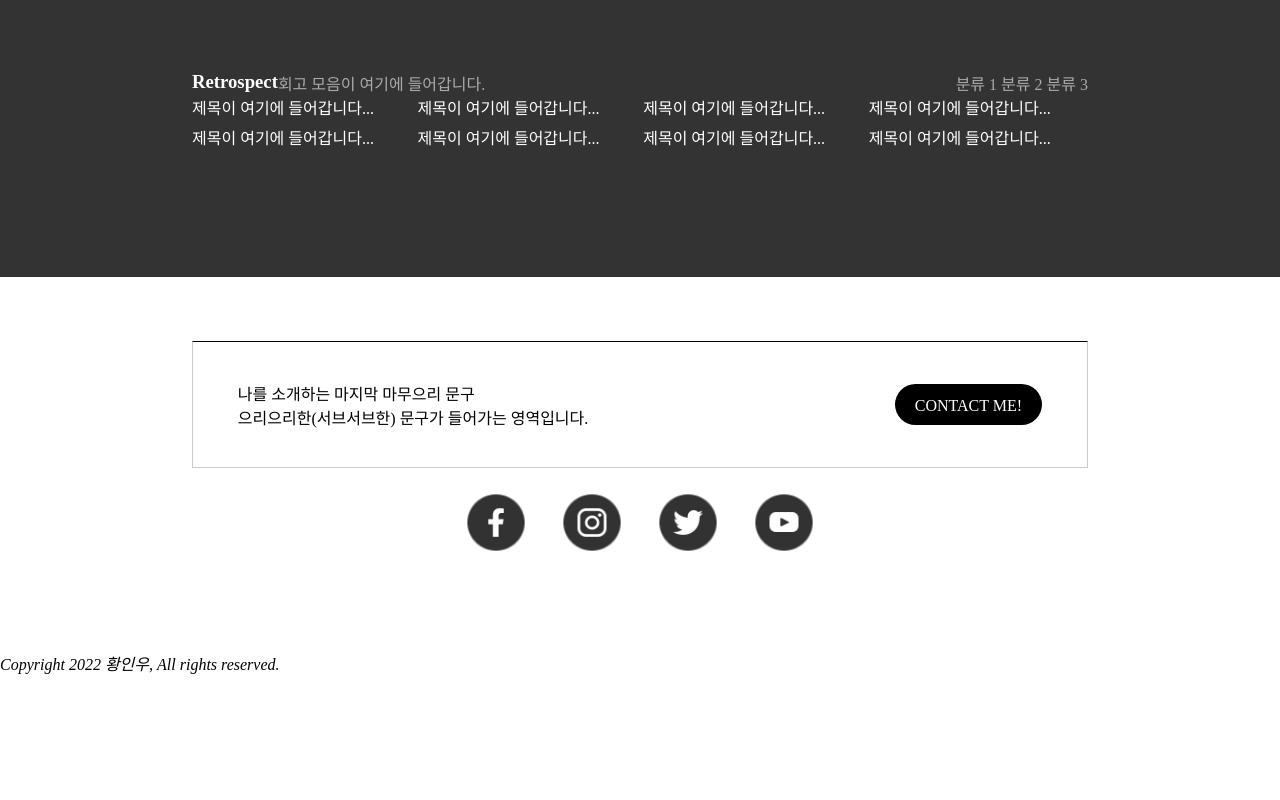
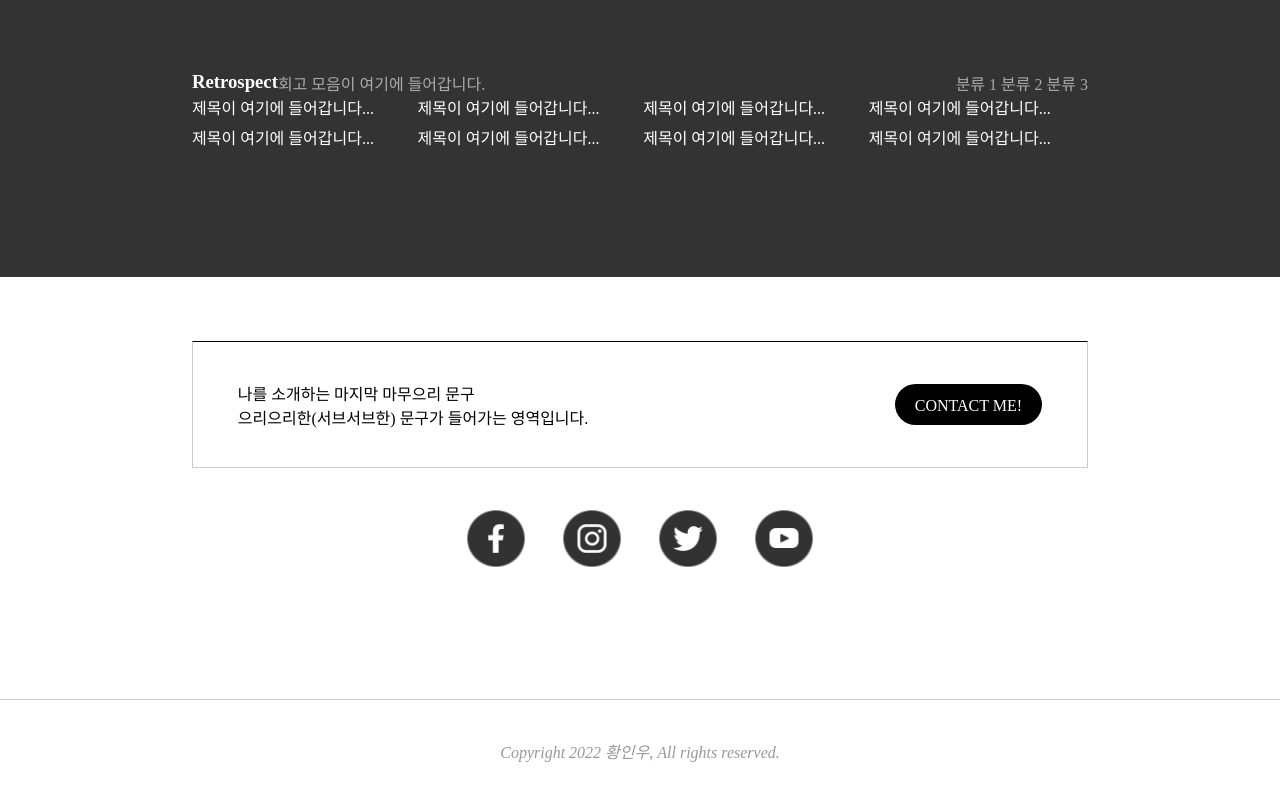
Before and after one commit to hsjkdss228/hsjkdss228.github.io, a plain HTML site: page index.html in a window 1280 px wide. Shown: the part 1788-2588 px from the top of the page. Before the commit the page ends 2463 px from the top, so only its background shows below. Drawn offline with Linux system fonts and the light colour scheme.

Commit message:
footer 섹션 레이아웃 구획

```diff
--- a/index.html
+++ b/index.html
@@ -7,13 +7,14 @@
         <link rel="stylesheet" href="styles/fixed.css" />
         <link rel="stylesheet" href="styles/header.css" />
         <link rel="stylesheet" href="styles/mainpage.css" />
+        <link rel="stylesheet" href="styles/footer.css" />
     </head>
     <body>
         <nav id="fixed-button">
             <a class="top-of-page-button" href="#">최상단으로 가기 버튼</a>
         </nav>
         <header id="menu-bar">
-            <h1>INU</h1>
+            <h1>INNU</h1>
             <nav class="menus">
                 <ul>
                     <li><a href="#">Project</a></li>
--- /dev/null
+++ b/styles/footer.css
@@ -0,0 +1,12 @@
+footer {
+    padding: 3vw 0;
+    border-top: 1px solid #CCC;
+
+    text-align: center;
+}
+
+footer address {
+    display: inline;
+
+    color: #999;
+}
--- a/styles/mainpage.css
+++ b/styles/mainpage.css
@@ -44,7 +44,7 @@
 }
 
 #closing {
-    margin: 5vw 15% 7.5vw;
+    margin: 5vw 15% 10vw;
 }
 
 .closing-content-box {
@@ -53,7 +53,7 @@
     padding: 3vw 5%;
     border: 1px solid #CCC;
     border-top-color: black;
-    margin-bottom: 2vw;
+    margin-bottom: 3.25vw;
 }
 
 #closing nav img {
```
